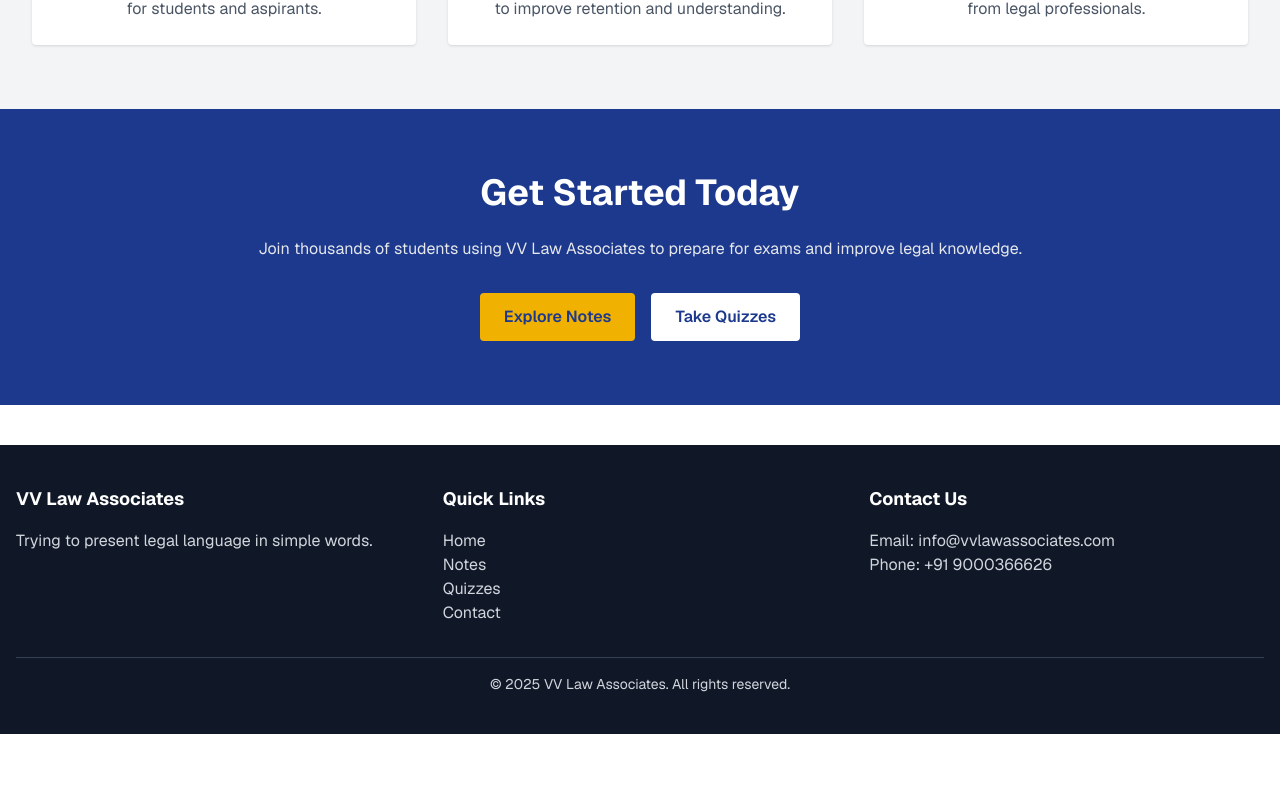
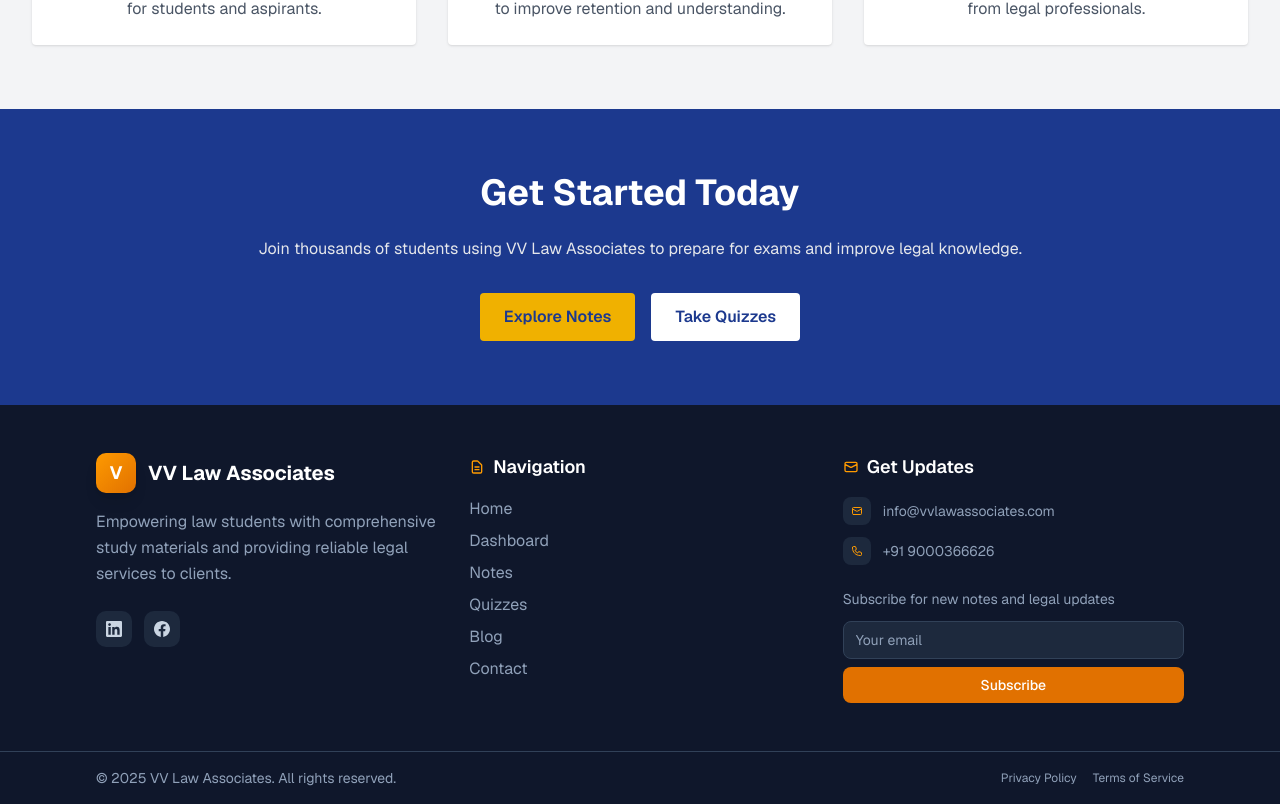
Before and after one commit to Vamsi-Vagolu/LawWebsite, a Next.js app: page / in a window 1280 px wide. Shown: the part 1087-1891 px from the top of the page. Before the commit the page ends 1821 px from the top, so only its background shows below. Built offline with nearby package versions, Linux system fonts and the light colour scheme; no server answers.

Commit message:
Footer improved

```diff
--- a/src/components/Footer.tsx
+++ b/src/components/Footer.tsx
@@ -1,33 +1,219 @@
+"use client";
+
 import Link from "next/link";
+import { useState } from "react";
 import { FIRM_NAME } from "../config";
 
 export default function Footer() {
+  const [email, setEmail] = useState("");
+  const [isSubscribing, setIsSubscribing] = useState(false);
+  const [subscribeStatus, setSubscribeStatus] = useState<"idle" | "success" | "error">("idle");
+
+  const handleNewsletterSubmit = async (e: React.FormEvent) => {
+    e.preventDefault();
+    if (!email) return;
+
+    setIsSubscribing(true);
+
+    // Simulate API call
+    setTimeout(() => {
+      setSubscribeStatus("success");
+      setIsSubscribing(false);
+      setEmail("");
+
+      // Reset status after 3 seconds
+      setTimeout(() => setSubscribeStatus("idle"), 3000);
+    }, 1000);
+  };
+
+  const currentYear = new Date().getFullYear();
+
   return (
-    <footer className="bg-gray-900 text-gray-300 py-10 mt-10">
-      <div className="max-w-7xl mx-auto px-4">
+    <footer className="bg-slate-900 text-slate-300 relative">
+      {/* Remove the background pattern div completely */}
+
+      <div className="relative z-10">
+        {/* Main Footer Content */}
+        <div className="max-w-6xl mx-auto px-4 sm:px-6 lg:px-8 py-12">
           <div className="grid grid-cols-1 md:grid-cols-3 gap-8">
+
+            {/* About & Social */}
             <div>
-            <h3 className="text-white font-bold text-lg mb-4">{FIRM_NAME}</h3>
-            <p>Trying to present legal language in simple words.</p>
+              <div className="flex items-center space-x-3 mb-4">
+                <div className="w-10 h-10 bg-gradient-to-br from-amber-500 to-amber-600 rounded-lg flex items-center justify-center shadow-lg">
+                  <span className="text-white font-bold text-lg">{FIRM_NAME.charAt(0)}</span>
                 </div>
+                <h3 className="text-white font-bold text-xl">{FIRM_NAME}</h3>
+              </div>
+              <p className="text-slate-400 mb-6 leading-relaxed">
+                Empowering law students with comprehensive study materials and providing reliable legal services to clients.
+              </p>
+
+              {/* Social Media */}
+              <div className="flex space-x-3">
+                <a
+                  href="#"
+                  className="w-9 h-9 bg-slate-800 hover:bg-amber-600 rounded-lg flex items-center justify-center transition-all duration-300 hover:scale-105"
+                  aria-label="LinkedIn"
+                >
+                  <svg className="w-4 h-4" fill="currentColor" viewBox="0 0 24 24">
+                    <path d="M20.447 20.452h-3.554v-5.569c0-1.328-.027-3.037-1.852-3.037-1.853 0-2.136 1.445-2.136 2.939v5.667H9.351V9h3.414v1.561h.046c.477-.9 1.637-1.85 3.37-1.85 3.601 0 4.267 2.37 4.267 5.455v6.286zM5.337 7.433c-1.144 0-2.063-.926-2.063-2.065 0-1.138.92-2.063 2.063-2.063 1.14 0 2.064.925 2.064 2.063 0 1.139-.925 2.065-2.064 2.065zm1.782 13.019H3.555V9h3.564v11.452zM22.225 0H1.771C.792 0 0 .774 0 1.729v20.542C0 23.227.792 24 1.771 24h20.451C23.2 24 24 23.227 24 22.271V1.729C24 .774 23.2 0 22.222 0h.003z"/>
+                  </svg>
+                </a>
+                <a
+                  href="#"
+                  className="w-9 h-9 bg-slate-800 hover:bg-blue-600 rounded-lg flex items-center justify-center transition-all duration-300 hover:scale-105"
+                  aria-label="Facebook"
+                >
+                  <svg className="w-4 h-4" fill="currentColor" viewBox="0 0 24 24">
+                    <path d="M24 12.073c0-6.627-5.373-12-12-12s-12 5.373-12 12c0 5.99 4.388 10.954 10.125 11.854v-8.385H7.078v-3.47h3.047V9.43c0-3.007 1.792-4.669 4.533-4.669 1.312 0 2.686.235 2.686.235v2.953H15.83c-1.491 0-1.956.925-1.956 1.874v2.25h3.328l-.532 3.47h-2.796v8.385C19.612 23.027 24 18.062 24 12.073z"/>
+                  </svg>
+                </a>
+              </div>
+            </div>
+
+            {/* Navigation Links */}
             <div>
-            <h3 className="text-white font-bold text-lg mb-4">Quick Links</h3>
-            <ul>
-              <li><Link href="/" className="hover:text-white">Home</Link></li>
-              <li><Link href="/notes" className="hover:text-white">Notes</Link></li>
-              <li><Link href="/quizzes" className="hover:text-white">Quizzes</Link></li>
-              <li><Link href="/contact" className="hover:text-white">Contact</Link></li>
+              <h3 className="text-white font-semibold text-lg mb-4 flex items-center">
+                <svg className="w-4 h-4 mr-2 text-amber-500" fill="none" stroke="currentColor" viewBox="0 0 24 24">
+                  <path strokeLinecap="round" strokeLinejoin="round" strokeWidth={2} d="M9 12h6m-6 4h6m2 5H7a2 2 0 01-2-2V5a2 2 0 012-2h5.586a1 1 0 01.707.293l5.414 5.414a1 1 0 01.293.707V19a2 2 0 01-2 2z" />
+                </svg>
+                Navigation
+              </h3>
+              <ul className="space-y-2">
+                {[
+                  {
+                    name: "Home",
+                    href: "/"
+                  },
+                  {
+                    name: "Dashboard",
+                    href: "/dashboard"
+                  },
+                  {
+                    name: "Notes",
+                    href: "/dashboard/notes"
+                  },
+                  {
+                    name: "Quizzes",
+                    href: "/dashboard/quizzes"
+                  },
+                  {
+                    name: "Blog",
+                    href: "/blog"
+                  },
+                  {
+                    name: "Contact",
+                    href: "/contact"
+                  }
+                ].map((link) => (
+                  <li key={link.href}>
+                    <Link
+                      href={link.href}
+                      className="text-slate-400 hover:text-amber-400 hover:pl-1 transition-all duration-300"
+                    >
+                      {link.name}
+                    </Link>
+                  </li>
+                ))}
               </ul>
             </div>
+
+            {/* Contact & Newsletter */}
             <div>
-            <h3 className="text-white font-bold text-lg mb-4">Contact Us</h3>
-            <p>Email: info@vvlawassociates.com</p>
-            <p>Phone: +91 9000366626</p>
+              <h3 className="text-white font-semibold text-lg mb-4 flex items-center">
+                <svg className="w-4 h-4 mr-2 text-amber-500" fill="none" stroke="currentColor" viewBox="0 0 24 24">
+                  <path strokeLinecap="round" strokeLinejoin="round" strokeWidth={2} d="M3 8l7.89 4.26a2 2 0 002.22 0L21 8M5 19h14a2 2 0 002-2V7a2 2 0 00-2-2H5a2 2 0 00-2 2v10a2 2 0 002 2z" />
+                </svg>
+                Get Updates
+              </h3>
+
+              {/* Contact Info */}
+              <div className="space-y-3 mb-6">
+                <div className="flex items-center space-x-3">
+                  <div className="w-7 h-7 bg-slate-800 rounded-md flex items-center justify-center">
+                    <svg className="w-3 h-3 text-amber-500" fill="none" stroke="currentColor" viewBox="0 0 24 24">
+                      <path strokeLinecap="round" strokeLinejoin="round" strokeWidth={2} d="M3 8l7.89 4.26a2 2 0 002.22 0L21 8M5 19h14a2 2 0 002-2V7a2 2 0 00-2-2H5a2 2 0 00-2 2v10a2 2 0 002 2z" />
+                    </svg>
+                  </div>
+                  <a href="mailto:info@vvlawassociates.com" className="text-slate-400 hover:text-amber-400 transition-colors text-sm">
+                    info@vvlawassociates.com
+                  </a>
+                </div>
+                <div className="flex items-center space-x-3">
+                  <div className="w-7 h-7 bg-slate-800 rounded-md flex items-center justify-center">
+                    <svg className="w-3 h-3 text-amber-500" fill="none" stroke="currentColor" viewBox="0 0 24 24">
+                      <path strokeLinecap="round" strokeLinejoin="round" strokeWidth={2} d="M3 5a2 2 0 012-2h3.28a1 1 0 01.948.684l1.498 4.493a1 1 0 01-.502 1.21l-2.257 1.13a11.042 11.042 0 005.516 5.516l1.13-2.257a1 1 0 011.21-.502l4.493 1.498a1 1 0 01.684.949V19a2 2 0 01-2 2h-1C9.716 21 3 14.284 3 6V5z" />
+                    </svg>
+                  </div>
+                  <a href="tel:+919000366626" className="text-slate-400 hover:text-amber-400 transition-colors text-sm">
+                    +91 9000366626
+                  </a>
                 </div>
               </div>
-        <div className="mt-8 border-t border-gray-700 pt-4 text-center text-sm">
-          &copy; {new Date().getFullYear()} {FIRM_NAME}. All rights reserved.
+
+              {/* Simple Newsletter */}
+              <div>
+                <p className="text-slate-400 text-sm mb-3">
+                  Subscribe for new notes and legal updates
+                </p>
+                <form onSubmit={handleNewsletterSubmit} className="space-y-2">
+                  <input
+                    type="email"
+                    value={email}
+                    onChange={(e) => setEmail(e.target.value)}
+                    placeholder="Your email"
+                    className="w-full px-3 py-2 bg-slate-800 border border-slate-700 rounded-md focus:outline-none focus:ring-1 focus:ring-amber-500 focus:border-amber-500 text-white placeholder-slate-400 text-sm transition-all duration-300"
+                    required
+                  />
+                  <button
+                    type="submit"
+                    disabled={isSubscribing}
+                    className="w-full px-3 py-2 bg-amber-600 hover:bg-amber-700 disabled:opacity-50 text-white font-medium rounded-md transition-all duration-300 text-sm"
+                  >
+                    {isSubscribing ? "Subscribing..." : "Subscribe"}
+                  </button>
+                </form>
+
+                {subscribeStatus === "success" && (
+                  <div className="mt-2 p-2 bg-green-900/30 border border-green-700/50 rounded-md">
+                    <span className="text-green-400 text-xs">Successfully subscribed!</span>
                   </div>
+                )}
+              </div>
+            </div>
+          </div>
+        </div>
+
+        {/* Bottom Bar */}
+        <div className="border-t border-slate-700">
+          <div className="max-w-6xl mx-auto px-4 sm:px-6 lg:px-8 py-4">
+            <div className="flex flex-col sm:flex-row justify-between items-center space-y-2 sm:space-y-0">
+              <div className="text-sm text-slate-400">
+                &copy; {currentYear} {FIRM_NAME}. All rights reserved.
+              </div>
+              <div className="flex space-x-4 text-xs">
+                <Link href="/privacy" className="text-slate-400 hover:text-amber-400 transition-colors">
+                  Privacy Policy
+                </Link>
+                <Link href="/terms" className="text-slate-400 hover:text-amber-400 transition-colors">
+                  Terms of Service
+                </Link>
+              </div>
+            </div>
+          </div>
+        </div>
+
+        {/* Back to Top - Simple */}
+        <button
+          onClick={() => window.scrollTo({ top: 0, behavior: 'smooth' })}
+          className="fixed bottom-6 right-6 w-10 h-10 bg-amber-600 hover:bg-amber-700 text-white rounded-lg shadow-lg transition-all duration-300 flex items-center justify-center z-50"
+          aria-label="Back to top"
+        >
+          <svg className="w-4 h-4" fill="none" stroke="currentColor" viewBox="0 0 24 24">
+            <path strokeLinecap="round" strokeLinejoin="round" strokeWidth={2} d="M5 10l7-7m0 0l7 7m-7-7v18" />
+          </svg>
+        </button>
       </div>
     </footer>
   );
```
Lines whose indentation alone changed are shown as unchanged.
